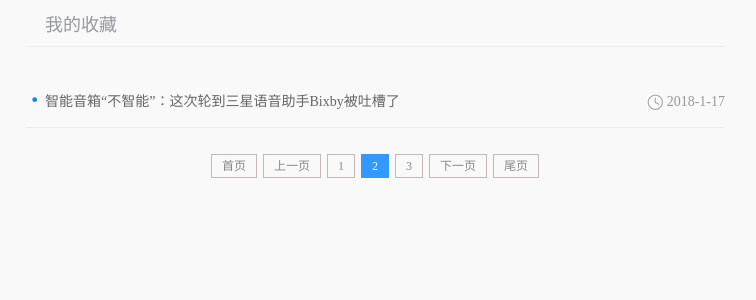
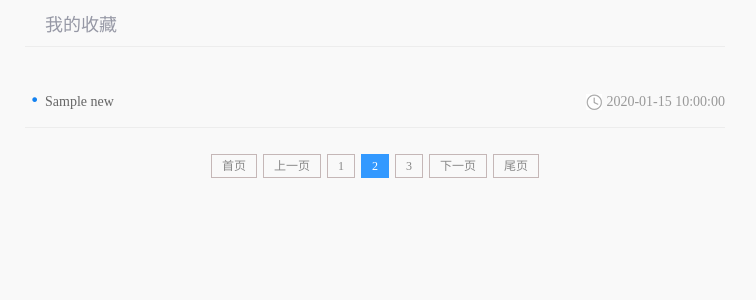
Before and after one commit to joinik/xinjingzixun_2020, a Flask app: page /user/user_collection in a window 1280 px wide. Shown: the top 300 px of the page, without its empty margins (265-1021 px from the left). Run offline with Flask 2, Linux system fonts and the light colour scheme; the visitor is signed in with stand-in values (Sample User, id 1); tables that the repository leaves empty hold one stand-in row (values such as "Sample post"); parts of the project's set-up code (start-up, migrations or seed data) failed here and were passed over.

Commit message:
'120-显示收藏文章真正的信息'

```diff
--- a/templates/user_collection.html
+++ b/templates/user_collection.html
@@ -14,7 +14,7 @@
         <h3>我的收藏</h3>
         <ul class="article_list">
             {% for news in collection_news %}
-                <li><a href="#">智能音箱“不智能”：这次轮到三星语音助手Bixby被吐槽了</a><span>2018-1-17</span></li>
+                <li><a href="#">{{ news.title }}</a><span>{{ news.create_time }}</span></li>
             {% endfor %}
         </ul>
 
```
